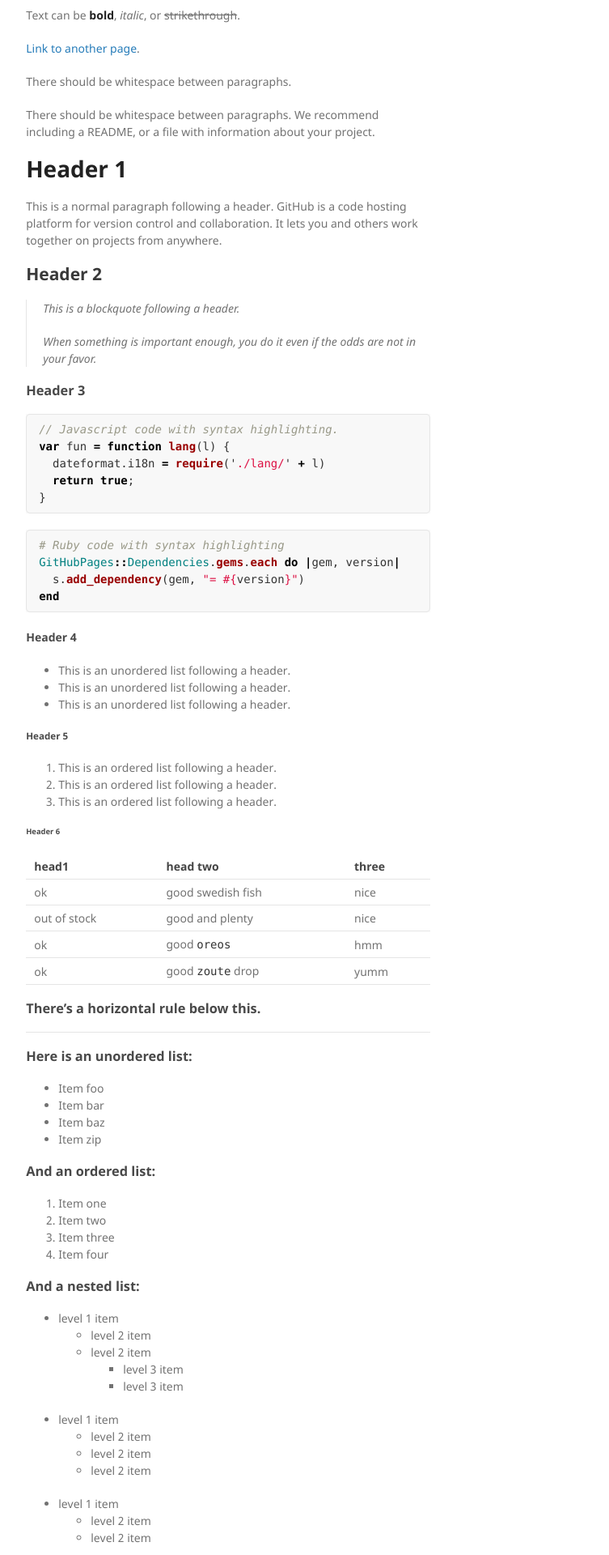
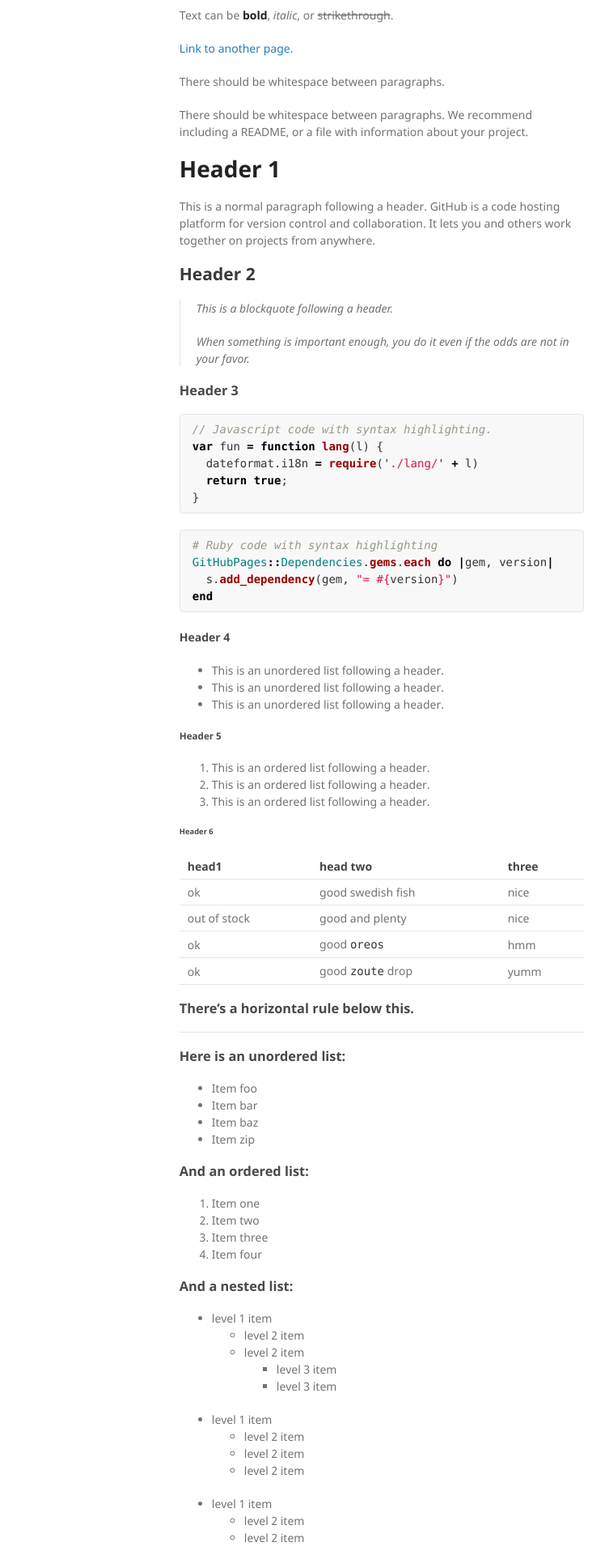
Before and after one commit to Libror/sociallinks, a Jekyll site: the page built from index.md, in a window 1280 px wide. Shown: the top 1920 px of the page at 81% size, without its empty margins (355-1108 px from the left). Built offline with Jekyll 4.4.1, drawn with Linux system fonts in a browser that asks for light colours.

Commit message:
Update jekyll-theme-minimal.scss

```diff
--- a/_sass/jekyll-theme-minimal.scss
+++ b/_sass/jekyll-theme-minimal.scss
@@ -45,7 +45,7 @@ a:hover small {
 }
 .wrapper {
   width:0px;
-  margin-left:30%;
+  margin-left:45%;
 }
 blockquote {
   border-left:1px solid #e5e5e5;
```
